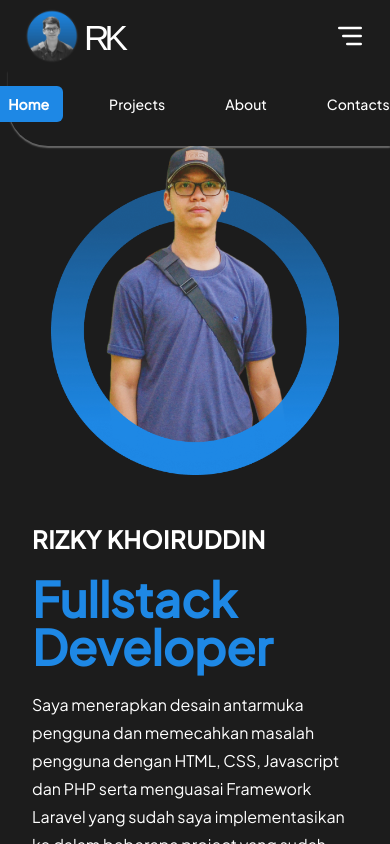
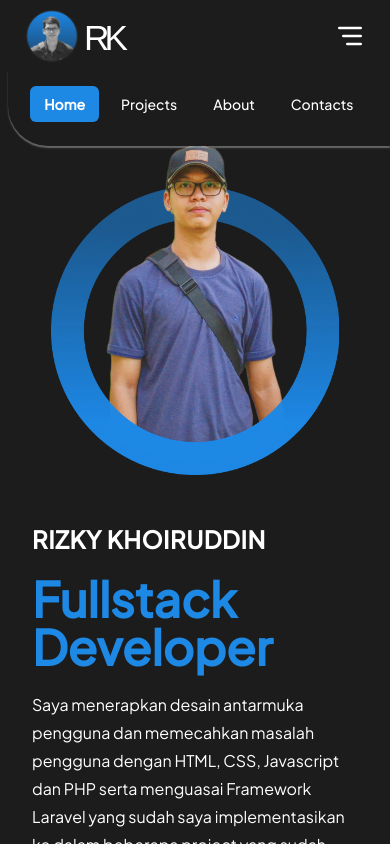
Before and after one commit to Fallcruz/Portfolio, a Next.js app: page / in a window 390 px wide. Both pictures are taken after a click on the icon 350 px from the left and 36 px from the top of the page. Shown: the top 844 px of the page. Built offline with nearby package versions, Linux system fonts and the light colour scheme; a web font is replaced by a local one.

Commit message:
04-12-2023

```diff
--- a/app/components/Navbar.js
+++ b/app/components/Navbar.js
@@ -17,7 +17,7 @@ function Navbar() {
                 <Image className='lg:w-[72px] lg:h-[72px] w-14 h-14' src='/img/round-profile.png' width={500} height={500} quality={100} alt='logo' priority={true} />
                 <h1 className='mt-1 lg:text-[3.5rem] text-[2.2rem] font-rakkas leading-none lg:tracking-[-0.5rem] tracking-[-0.3rem]'>RK</h1>
             </div>
-            <ul className={`navbar-menu ${showNavbar ? 'flex' : 'hidden'} lg:flex flex-row lg:w-fit w-[98%] bg-black-secondary items-center lg:justify-end justify-center lg:pt-0 lg:pb-0 pt-4 pb-6 lg:gap-8 gap-8`}>
+            <ul className={`navbar-menu ${showNavbar ? 'flex' : 'hidden'} lg:flex flex-row lg:w-fit w-[98%] bg-black-secondary items-center lg:justify-end justify-center lg:pt-0 lg:pb-0 pt-4 pb-6 lg:gap-8 gap-2`}>
                 <li className={`w-fit ${pathname === '/' ? 'active' : ''}`}>
                     <Link href='/' className='font-plus-jakarta-sans lg:text-base text-sm font-medium hover:text-gray'>Home</Link>
                 </li>
```
